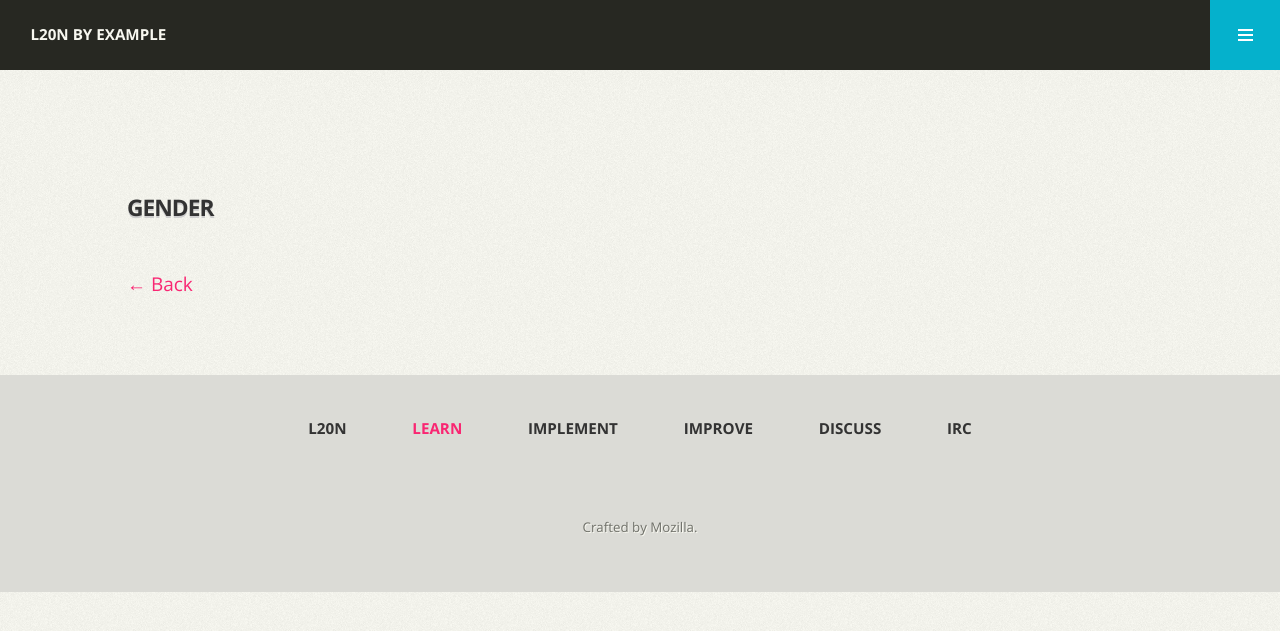
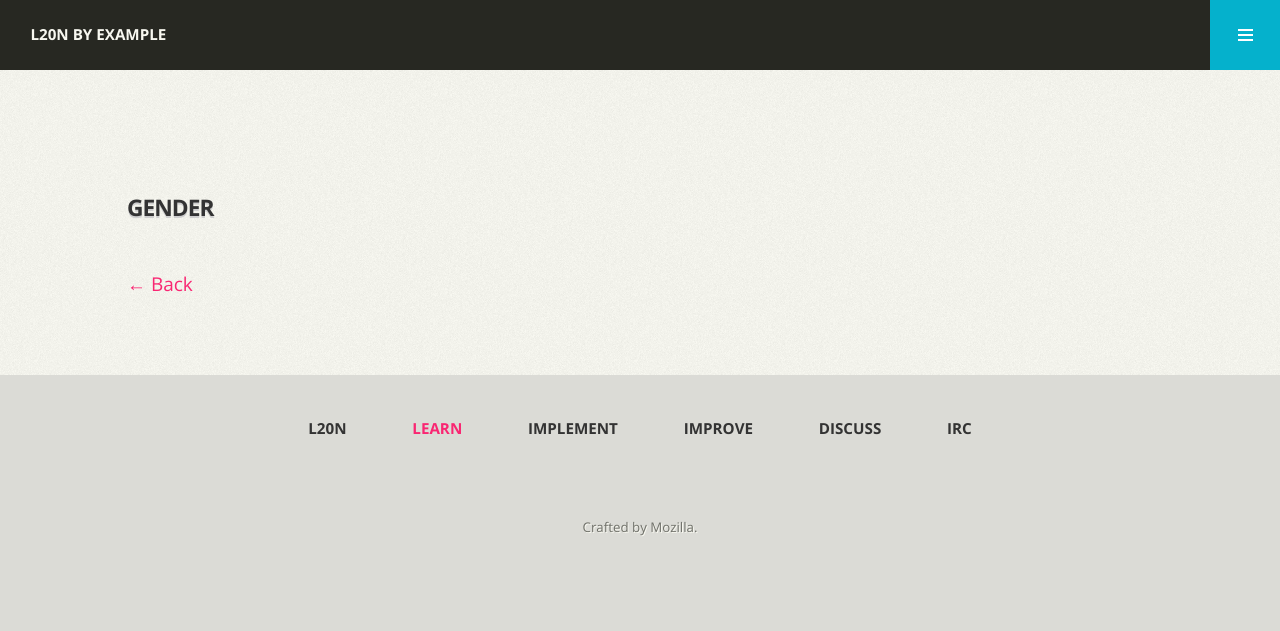
Before and after one commit to l20n/l20n.org, a Jekyll site: the page built from _posts/2012-07-18-gender.md, in a window 1280 px wide. Shown: the top 631 px of the page. Built offline with Jekyll 4.4.1, drawn with Linux system fonts in a browser that asks for light colours; nearby versions of some CDN libraries.

Commit message:
Proper background colors

```diff
--- a/css/main.css
+++ b/css/main.css
@@ -67,7 +67,7 @@ html.error {
 }
 
 body {
-    background: url('../img/grain.png') #F8F8F0;
+    background: #DBDBD6;
     color: #333333;
     font: 19px/26px Open Sans, Helvetica Neue, Helvetica, Arial;
     font-weight: 300;
@@ -156,6 +156,10 @@ a#cta {
 a#cta:hover,
 a#cta:active {
     background: #FD971F;
+}
+
+.main-container {
+    background: url('../img/grain.png') #F8F8F0;
 }
 
 .main article a {
```
